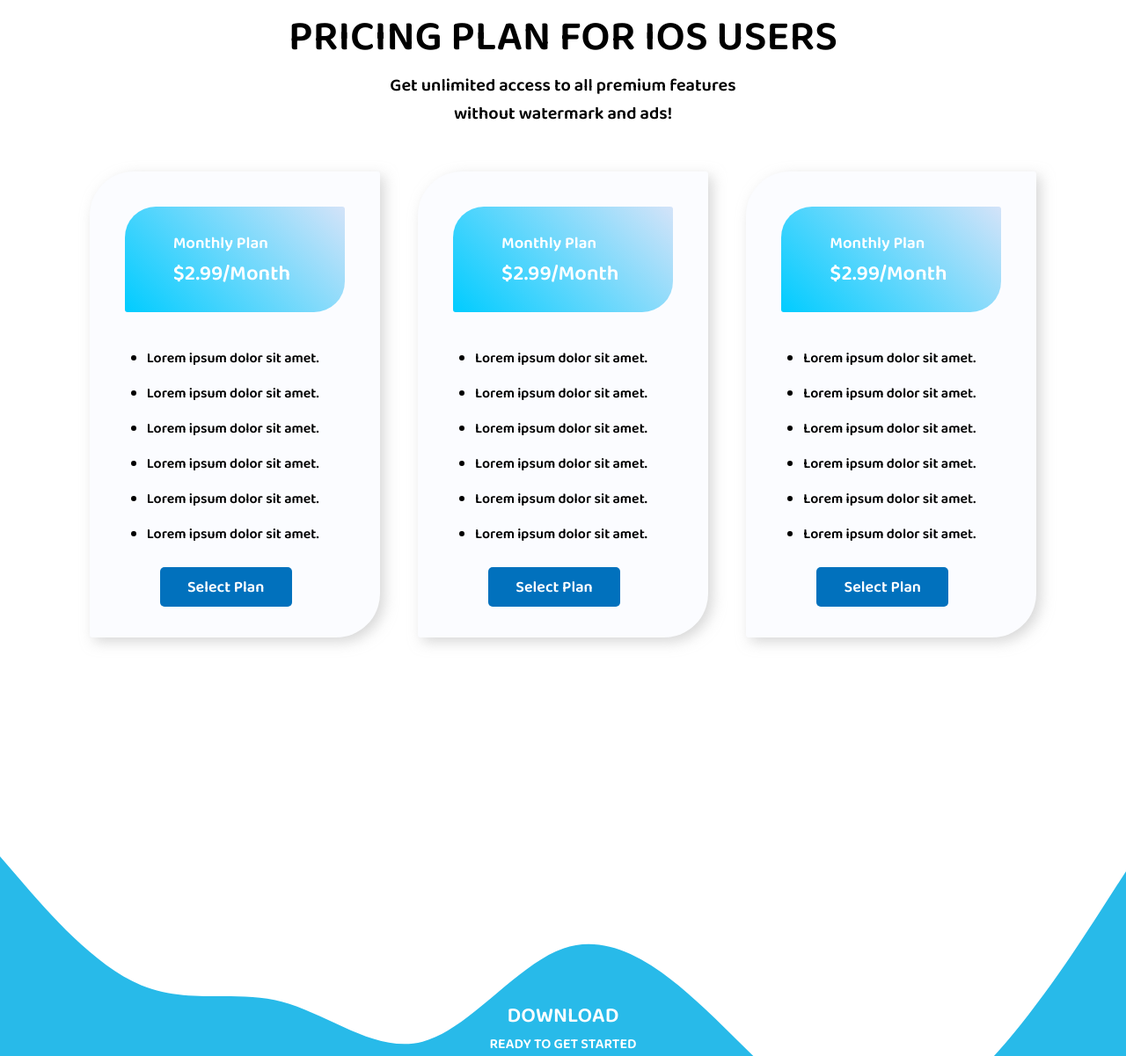
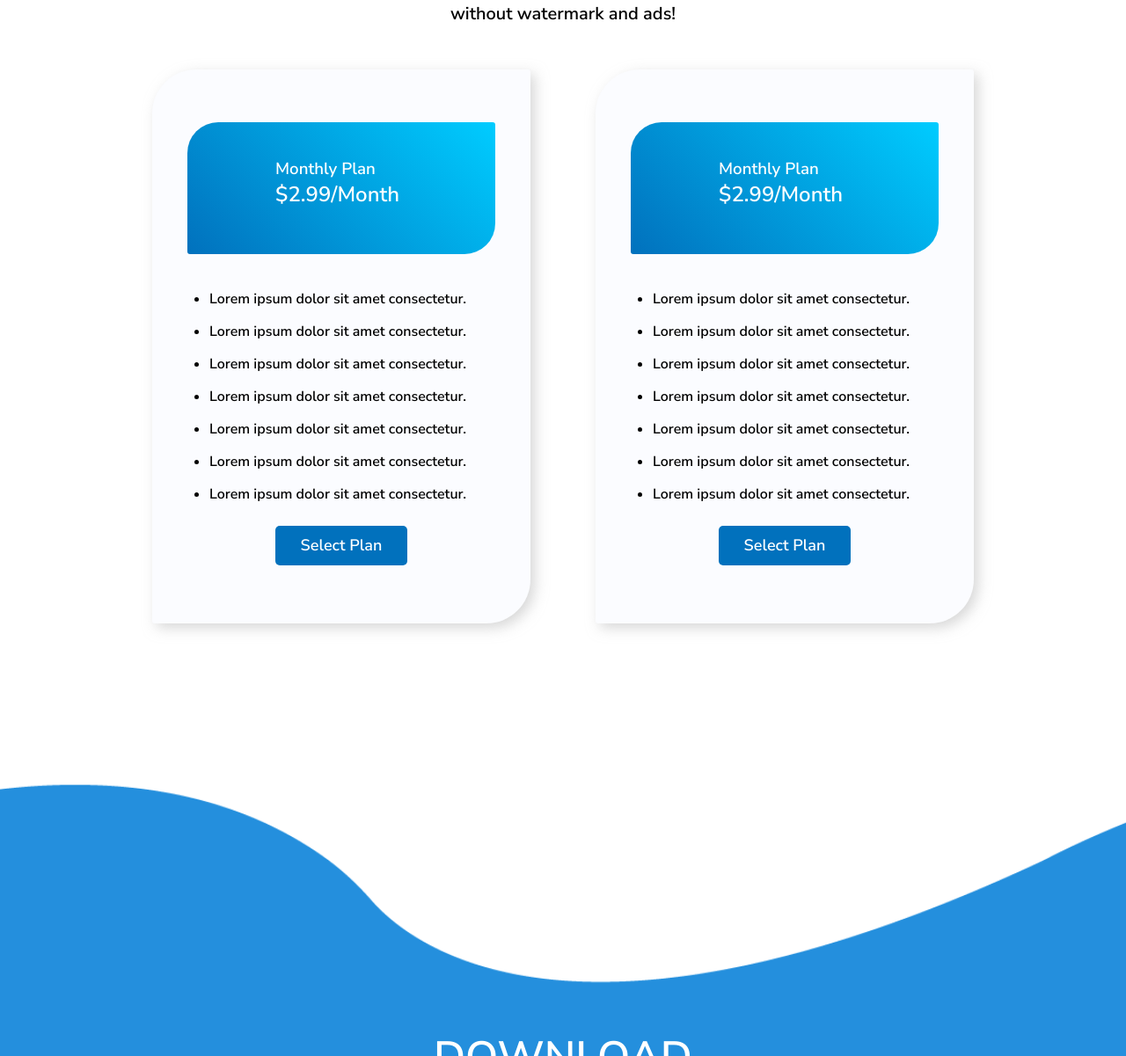
Before and after one commit to ArifRexa/vimory, a plain HTML site: page index.html in a window 1280 px wide. Shown: the part 1599-2800 px from the top of the page at 88% size. Drawn offline with Linux system fonts and the light colour scheme.

Commit message:
single page done

```diff
--- a/index.html
+++ b/index.html
@@ -49,8 +49,8 @@
                 </div>
                 </p>
             </div>
-            <div class="heading-img">
-                <img src="./images/tab.png" alt="" width="600px" class="heading-img">
+            <div class="">
+                <img src="./images/tab2.png" alt="" width="500px" >
             </div>
         </section>
 
@@ -68,7 +68,8 @@
                                 impedit delectus!</p>
 
                         </div>
-                        <i class="fas fa-reply shareIcon2"></i>
+                        <img src="./images/arrow2.png" alt="" width="50px" height="50px" class="shareIcon2">
+
                     </div>
                     <div class="markingSectionMini">
                         <div class="textAlignment1">
@@ -77,7 +78,7 @@
                                 impedit delectus!</p>
 
                         </div>
-                        <i class="fas fa-reply shareIcon2"></i>
+                        <img src="./images/arrow2.png" alt="" width="50px" height="50px" class="shareIcon2">
                     </div>
                     <div class="markingSectionMini">
                         <div class="textAlignment1">
@@ -86,15 +87,15 @@
                             <p>Lorem ipsum dolor sit amet consectetur adipisicing elit. Voluptas labore quas laborum
                                 impedit delectus!</p>
                         </div>
-                        <i class="fas fa-reply shareIcon2"></i>
+                        <img src="./images/arrow2.png" alt="" width="50px" height="50px" class="shareIcon2">
                     </div>
                 </div>
                 <div>
-                    <img src="./images/tab.png" alt="" width="500px" height="400px">
+                    <img src="./images/tab3.png" alt="" width="400px">
                 </div>
                 <div>
                     <div class="markingSectionMini">
-                        <i class="fas fa-share shareIcon"></i>
+                        <img src="./images/arrow.png" alt="" width="50px" height="50px" class="shareIcon">
                         <div>
                             <h1>SLIDE SHOW</h1>
                             <p>Lorem ipsum dolor sit amet consectetur adipisicing elit. Voluptas labore quas laborum
@@ -104,7 +105,7 @@
 
                     </div>
                     <div class="markingSectionMini">
-                        <i class="fas fa-share shareIcon"></i>
+                        <img src="./images/arrow.png" alt="" width="50px" height="50px" class="shareIcon">
                         <div>
                             <h1>PICTURE EDIT</h1>
                             <p>Lorem ipsum dolor sit amet consectetur adipisicing elit. Voluptas labore quas laborum
@@ -113,7 +114,7 @@
                         </div>
                     </div>
                     <div class="markingSectionMini">
-                        <i class="fas fa-share shareIcon"></i>
+                        <img src="./images/arrow.png" alt="" width="50px" height="50px" class="shareIcon">
                         <div>
                             <h1>SOCIAL SHARE</h1>
                             <p>Lorem ipsum dolor sit amet consectetur adipisicing elit. Voluptas labore quas laborum
@@ -141,12 +142,13 @@
                         </div>
                         <div>
                             <ul class="listDesign">
-                                <li>Lorem ipsum dolor sit amet.</li>
-                                <li>Lorem ipsum dolor sit amet.</li>
-                                <li>Lorem ipsum dolor sit amet.</li>
-                                <li>Lorem ipsum dolor sit amet.</li>
-                                <li>Lorem ipsum dolor sit amet.</li>
-                                <li>Lorem ipsum dolor sit amet.</li>
+                                <li>Lorem ipsum dolor sit amet consectetur.</li>
+                                <li>Lorem ipsum dolor sit amet consectetur.</li>
+                                <li>Lorem ipsum dolor sit amet consectetur.</li>
+                                <li>Lorem ipsum dolor sit amet consectetur.</li>
+                                <li>Lorem ipsum dolor sit amet consectetur.</li>
+                                <li>Lorem ipsum dolor sit amet consectetur.</li>
+                                <li>Lorem ipsum dolor sit amet consectetur.</li>
                             </ul>
                         </div>
                         <Button class="btn">Select Plan</Button>
@@ -160,31 +162,14 @@
                         </div>
                         <div>
                             <ul class="listDesign">
-                                <li>Lorem ipsum dolor sit amet.</li>
-                                <li>Lorem ipsum dolor sit amet.</li>
-                                <li>Lorem ipsum dolor sit amet.</li>
-                                <li>Lorem ipsum dolor sit amet.</li>
-                                <li>Lorem ipsum dolor sit amet.</li>
-                                <li>Lorem ipsum dolor sit amet.</li>
-                            </ul>
-                        </div>
-                        <Button class="btn">Select Plan</Button>
-                    </div>
-                    <div class="pricingCard">
-                        <div class="planningHeader">
-                            <div class="planningText">
-                                <h3>Monthly Plan</h3>
-                                <h1>$2.99/Month</h1>
-                            </div>
-                        </div>
-                        <div>
-                            <ul class="listDesign">
-                                <li>Lorem ipsum dolor sit amet.</li>
-                                <li>Lorem ipsum dolor sit amet.</li>
-                                <li>Lorem ipsum dolor sit amet.</li>
-                                <li>Lorem ipsum dolor sit amet.</li>
-                                <li>Lorem ipsum dolor sit amet.</li>
-                                <li>Lorem ipsum dolor sit amet.</li>
+                                <li>Lorem ipsum dolor sit amet consectetur.</li>
+                                <li>Lorem ipsum dolor sit amet consectetur.</li>
+                                <li>Lorem ipsum dolor sit amet consectetur.</li>
+                                <li>Lorem ipsum dolor sit amet consectetur.</li>
+                                <li>Lorem ipsum dolor sit amet consectetur.</li>
+                                <li>Lorem ipsum dolor sit amet consectetur.</li>
+                                <li>Lorem ipsum dolor sit amet consectetur.</li>
+
                             </ul>
                         </div>
                         <Button class="btn">Select Plan</Button>
@@ -197,13 +182,12 @@
 
     <footer>
         <section>
-            <div>
-                <svg class="svgPosition" id="visual" viewBox="0 0 900 600" width="100%" height="100%"><path d="M0 175L18.8 196.8C37.7 218.7 75.3 262.3 112.8 278C150.3 293.7 187.7 281.3 225.2 291.2C262.7 301 300.3 333 337.8 323.2C375.3 313.3 412.7 261.7 450.2 248.7C487.7 235.7 525.3 261.3 562.8 296.3C600.3 331.3 637.7 375.7 675.2 388C712.7 400.3 750.3 380.7 787.8 341.8C825.3 303 862.7 245 881.3 216L900 187L900 601L881.3 601C862.7 601 825.3 601 787.8 601C750.3 601 712.7 601 675.2 601C637.7 601 600.3 601 562.8 601C525.3 601 487.7 601 450.2 601C412.7 601 375.3 601 337.8 601C300.3 601 262.7 601 225.2 601C187.7 601 150.3 601 112.8 601C75.3 601 37.7 601 18.8 601L0 601Z" fill="#28bae9" stroke-linecap="round" stroke-linejoin="miter" style="transition: all 0.4s cubic-bezier(0.16, 1, 0.3, 1) 0s;"></path>
-                </svg>
+            <div class="footerBG">
             </div>
+            <!-- <h1>Hello</h1> -->
             <div class="footerHeader">
-                <h1>DOWNLOAD </h1>
-                <h4>READY TO GET STARTED</h4>
+                <h1 class="downloadHead">DOWNLOAD </h1>
+                <h4 class="downloadsec">READY TO GET STARTED</h4>
                 <div class="mini-card-in-footer">
                     <div class="mini-card-parent">
                         <div class="mini-card">
--- a/styles/_reset.scss
+++ b/styles/_reset.scss
@@ -2,5 +2,5 @@
     margin: 0;
     padding: 0;
     box-sizing: border-box;
-    font-family: 'Baloo 2', cursive;
+    font-family: 'Nunito Sans', sans-serif;
 }
--- a/styles/index.scss
+++ b/styles/index.scss
@@ -1,4 +1,4 @@
-@import url('https://fonts.googleapis.com/css2?family=Baloo+2:wght@600&display=swap');
+@import url('https://fonts.googleapis.com/css2?family=Nunito+Sans:wght@600&display=swap');
 @import "reset" ;
 @import "vars";
 @import "common";
@@ -61,12 +61,6 @@ nav{
 
     }
 
-    .heading-img{
-        background: linear-gradient(45deg, rgb(0, 204, 255), rgb(29, 93, 175));
-        border-radius: 67% 33% 71% 29% / 32% 72% 28% 68%;
-
-
-    }
 }
 
 .mini-card-parent{
@@ -106,6 +100,7 @@ nav{
 .markingSection{
     @extend .displayFlex;
     @extend .container;
+    align-items: center;
     margin-top: 50px;
 
     .markingSectionMini{
@@ -120,6 +115,7 @@ nav{
             font-size: 40px;
             color: darkturquoise;
             margin-right: 15px;
+            margin-left: 15px;
         }
         .shareIcon2{
             @extend .shareIcon;
@@ -151,25 +147,29 @@ nav{
         justify-content: space-around;
         align-items: center;
         margin-top: 50px;
+        margin-left: 5%;
+        margin-right: 5%;
 
         .pricingCard{
-            height: 530px;
-            width: 330px;
+            height: 630px;
+            width: 430px;
             background-color: rgba(204, 221, 253, 0.082);
-            padding: 40px;
+            padding-left: 40px;
+            padding-top: 60px;
             border-radius: 50px 3px 50px 3px;
             box-shadow: 5px 5px 15px rgba(177, 177, 177, 0.514);
 
+
             .planningHeader{
 
-                background: linear-gradient(45deg, rgb(0, 204, 255), rgba(202, 221, 247, 0.808));
+                background: linear-gradient(45deg, #0171bd, rgb(0, 204, 255));
                 border-radius: 35px 3px 35px 3px;
-                width: 250px;
-                height: 120px;
+                width: 350px;
+                height: 150px;
 
                 .planningText{
-                    padding: 27px;
-                    padding-left: 55px;
+                    padding-top: 40px;
+                    padding-left: 100px;
                     color: white;
 
                 }
@@ -182,7 +182,7 @@ nav{
                 background-color: #0171bd;
                 color: white;
                 font-size: 18px;
-                margin-left: 40px;
+                margin-left: 100px;
 
             }
 
@@ -202,13 +202,33 @@ nav{
 
 /*================== Footer Section ==================*/
 
+.footerBG::before{
+
+    content: "";
+    position: absolute;
+    background: url('../images/back.png') no-repeat center center/cover;
+    height: 700px;
+    top:2470px;
+    left:0px;
+    width: 100%;
+    z-index: -1;
+    opacity:1;
+
+}
+
 footer{
     .footerHeader{
         position: relative;
-        top: -450px;
+        top: 460px;
         color:white;
         text-align: center;
         font-family: 'Bree Serif', serif;
+        .downloadHead{
+            font-size: $headingSize;
+        }
+        .downloadsec{
+            font-size: 2em;
+        }
 
         .mini-card-in-footer{
             display: flex;
@@ -220,6 +240,7 @@ footer{
     }
     .social-icons{
         @extend .lastSection;
+        top: 480px;
         margin-left: 300px;
         margin-right: 300px;
     }
@@ -227,7 +248,7 @@ footer{
         @extend .lastSection;
         justify-content: space-around;
         font-size: 12px;
-        margin-top: 20px;
+        top: 495px;
         margin-left: 50px;
         margin-right: 50px;
     }
@@ -235,7 +256,7 @@ footer{
     .endLine{
         border: 4px solid #0171bd;
         position: relative;
-        top: -350px;
+        top: 505px;
         margin-left: 78px;
         margin-right: 78px;
         border-radius: 5px;
@@ -244,7 +265,7 @@ footer{
         text-align: center;
         color: white;
         position: relative;
-        top: -340px;
+        top: 520px;
     }
 
 }
```
Also changed, not shown: images/Vimory-icon.png (added), images/arrow.png (added), images/arrow2.png (added), images/back.png (added), images/tab2.png (added), images/tab3.png (added), styles/index.css, 1 other file.
